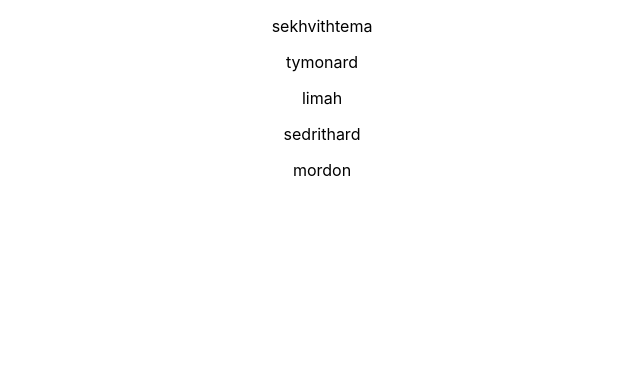
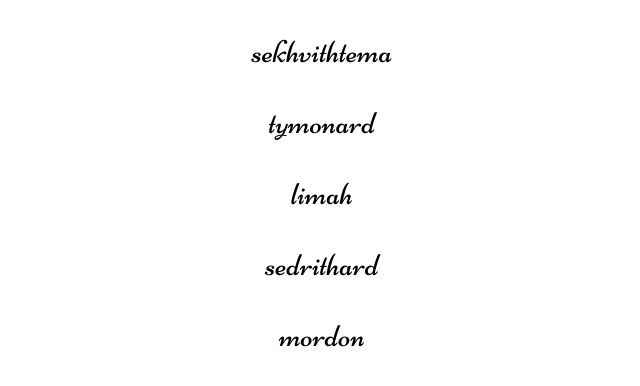
Before and after one commit to brewchetta/name-generator, a React (Create React App) app: page / in a window 1280 px wide. Shown: the top 386 px of the page, without its empty margins (318-958 px from the left). Built offline with nearby package versions, Linux system fonts and the light colour scheme.

Commit message:
added niccone font

```diff
--- a/public/index.html
+++ b/public/index.html
@@ -10,6 +10,8 @@
       content="Web site created using create-react-app"
     />
     <link rel="apple-touch-icon" href="%PUBLIC_URL%/logo192.png" />
+    <link rel="preconnect" href="https://fonts.gstatic.com">
+    <link href="https://fonts.googleapis.com/css2?family=Niconne&display=swap" rel="stylesheet">
     <!--
       manifest.json provides metadata used when your web app is installed on a
       user's mobile device or desktop. See https://developers.google.com/web/fundamentals/web-app-manifest/
--- a/src/index.css
+++ b/src/index.css
@@ -7,6 +7,12 @@
   -moz-osx-font-smoothing: grayscale;
 }
 
+p {
+  font-family: 'Niconne', cursive;
+  font-size: 2em;
+}
+
+
 code {
   font-family: source-code-pro, Menlo, Monaco, Consolas, 'Courier New',
     monospace;
```
